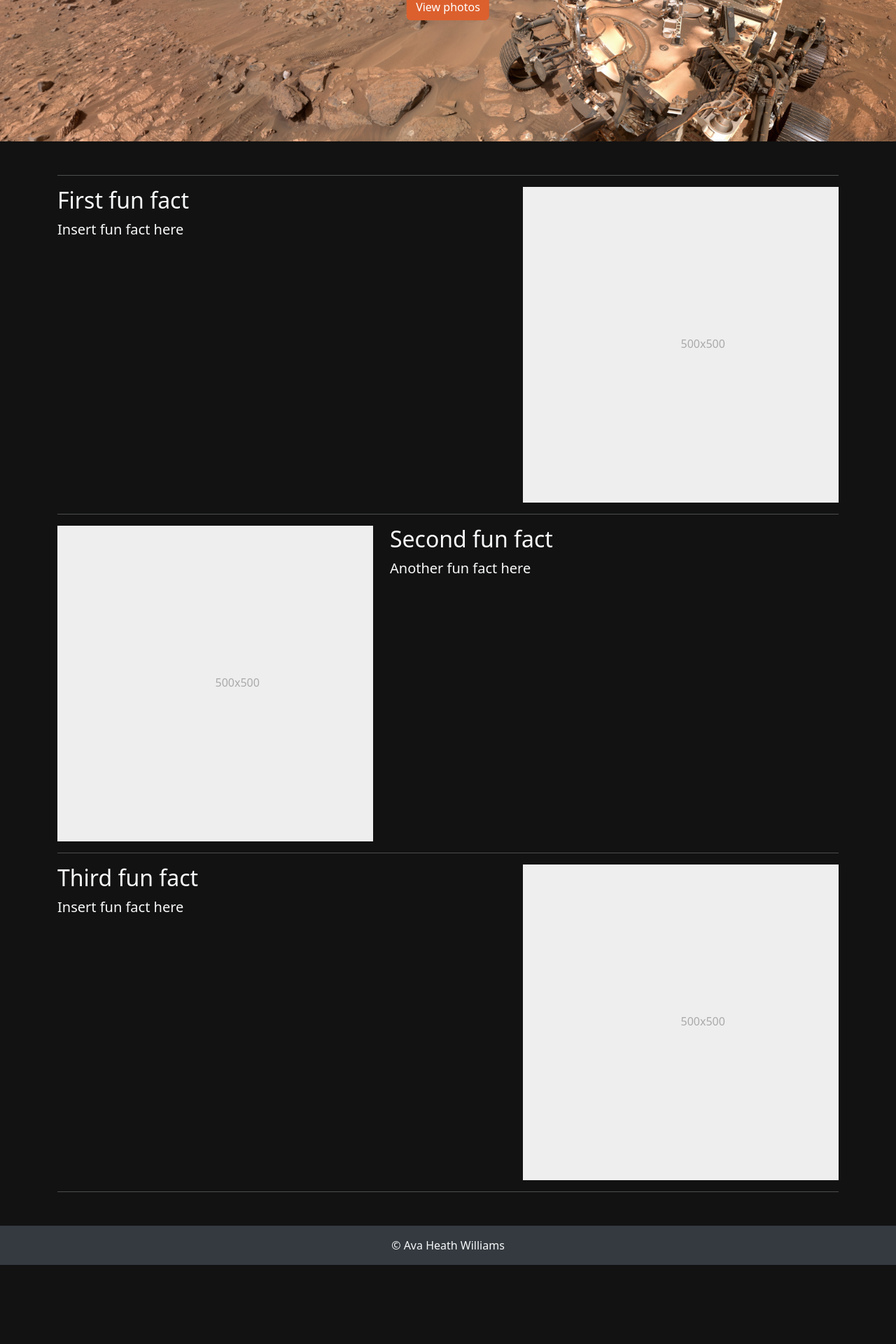
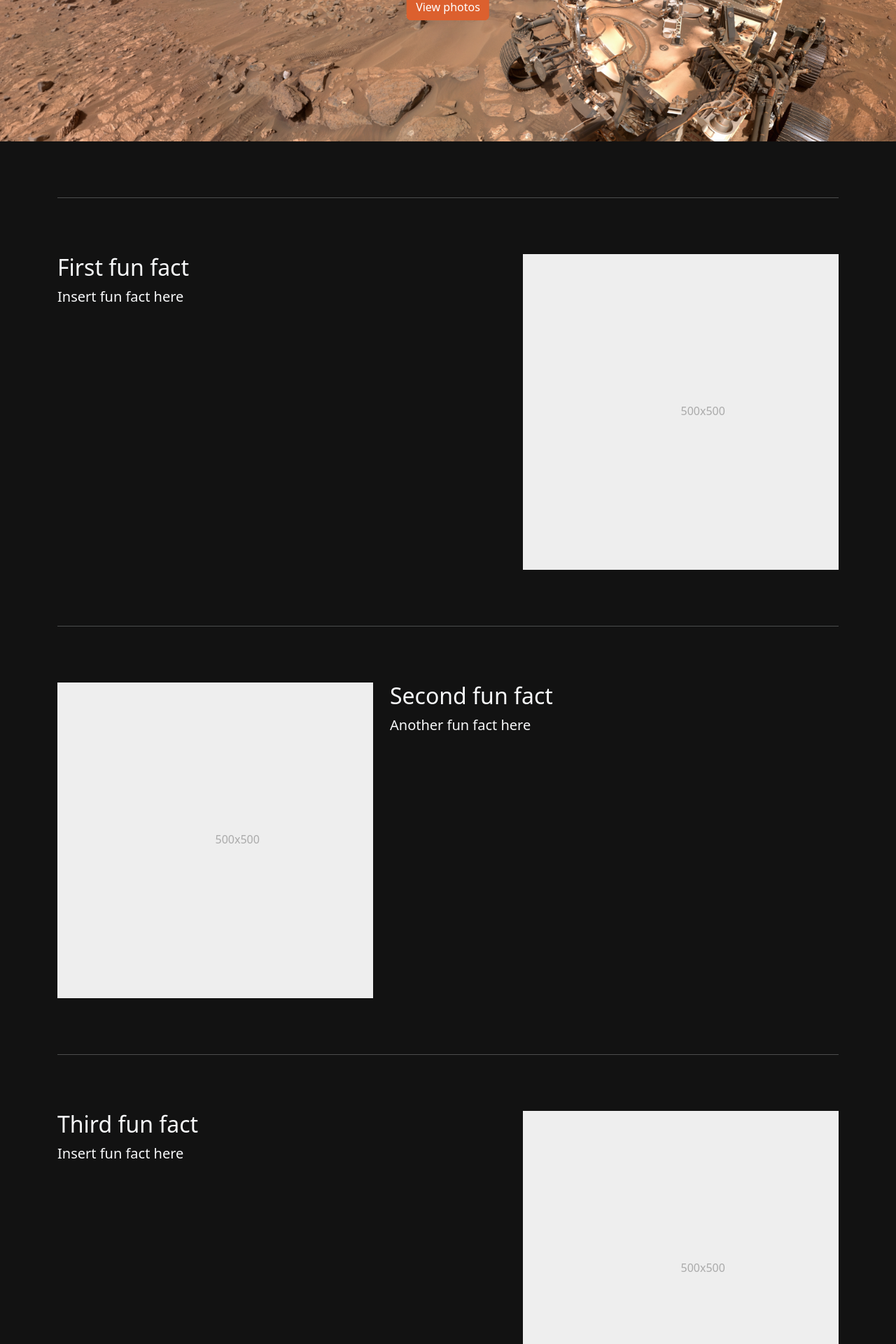
Before and after one commit to Ava-HW/mars_flask_app, a Flask app: page / in a window 1280 px wide. Shown: the part 334-2254 px from the top of the page at 70% size. Before the commit the page ends 2141 px from the top, so only its background shows below. Run offline with Flask 3, Linux system fonts and the light colour scheme.

Commit message:
Fixed padding around featurettes

```diff
--- a/static/styles.css
+++ b/static/styles.css
@@ -53,3 +53,7 @@ html, body {
   margin-left: 1.5em;
   margin-bottom: 1.5em;
 }
+
+.featurette-divider {
+  margin: 5rem 0; /* Space out the Bootstrap <hr> more */
+}
```
Also changed, not shown: 1 other file.
